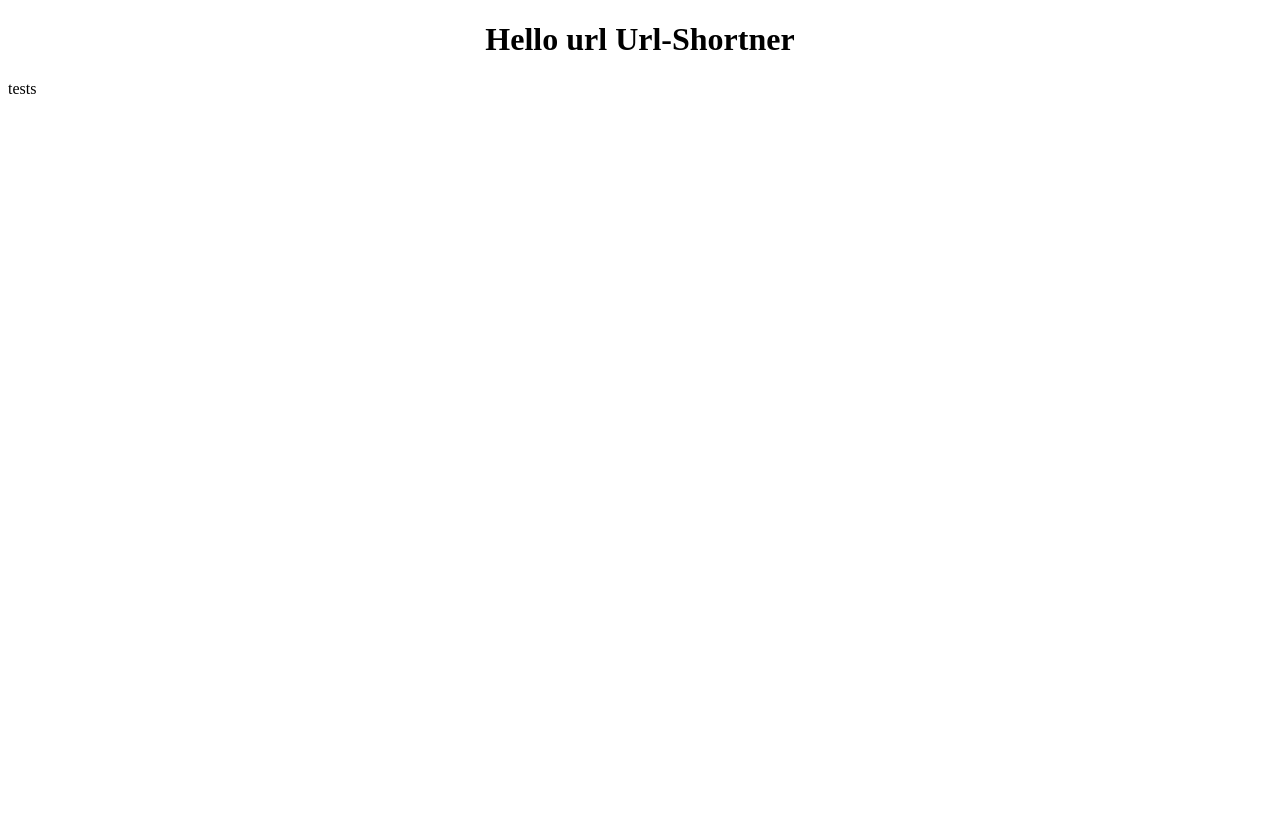
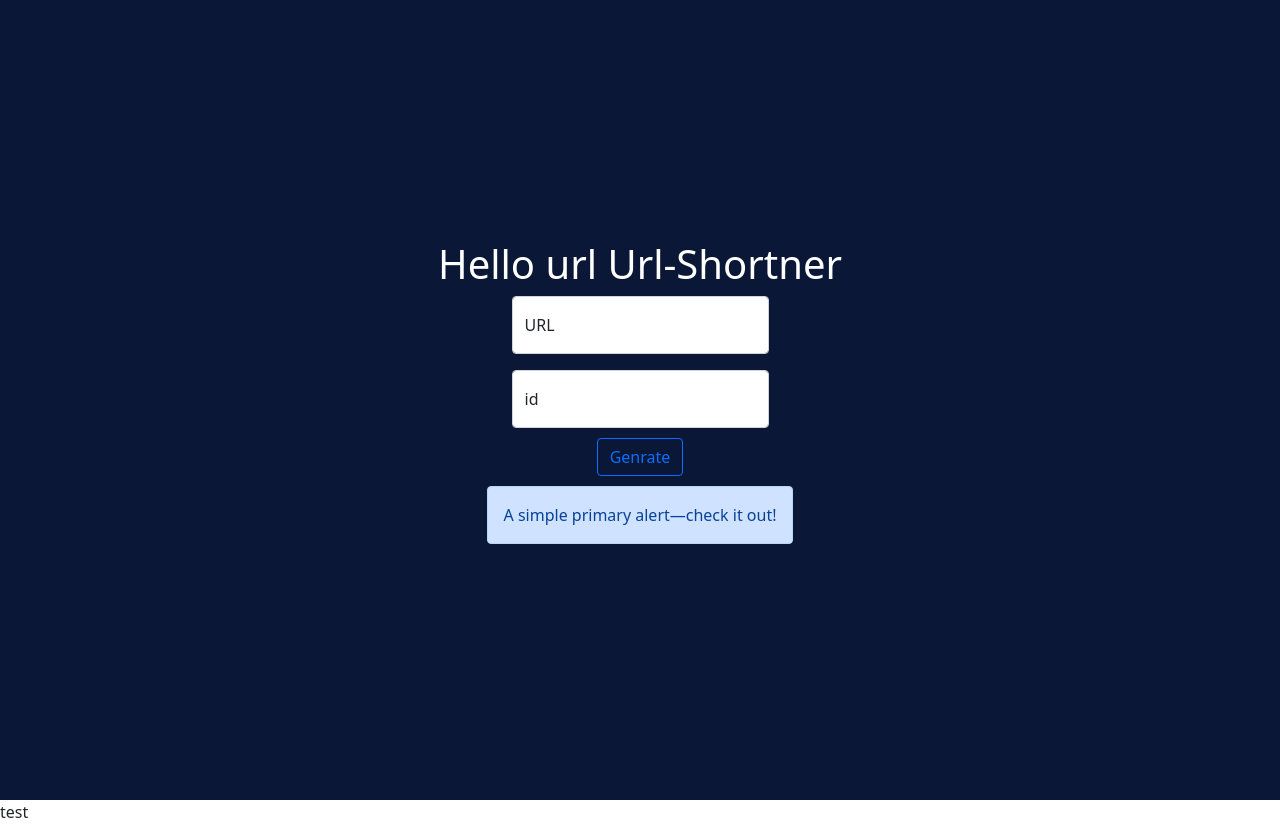
Before and after one commit to ahmadyasser01/url-shortner, a website: page public/index.html in a window 1280 px wide. Before the commit the page ends 800 px from the top, so only its background shows below. Drawn offline with nearby package versions, Linux system fonts and the light colour scheme.

Commit message:
simple front-end

```diff
--- a/package.json
+++ b/package.json
@@ -14,6 +14,7 @@
     "express": "^4.17.1",
     "helmet": "^4.6.0",
     "mongoose": "^6.0.5",
+    "nanoid": "^3.1.25",
     "validator": "^13.6.0"
   }
 }
--- a/public/index.html
+++ b/public/index.html
@@ -6,12 +6,56 @@
     <meta http-equiv="X-UA-Compatible" content="IE=edge">
     <meta name="viewport" content="width=device-width, initial-scale=1.0">
     <title>Url-Shortner</title>
+    <link href="https://cdn.jsdelivr.net/npm/bootstrap@5.1.1/dist/css/bootstrap.min.css" rel="stylesheet"
+        integrity="sha384-F3w7mX95PdgyTmZZMECAngseQB83DfGTowi0iMjiWaeVhAn4FJkqJByhZMI3AhiU" crossorigin="anonymous">
+
     <link rel="stylesheet" href="style/main.css">
 </head>
 
 <body>
-    <h1>Hello url Url-Shortner</h1>
-    <p>tests</p>
+    <div id="root">
+
+        <div class="container">
+            <h1>Hello url Url-Shortner</h1>
+            <form action="">
+                <div class="form-floating mb-3">
+                    <input type="url" class="form-control" id="floatingInput" placeholder="www.example.com">
+                    <label for="floatingInput">URL</label>
+                </div>
+                <div class="form-floating">
+                    <input type="text" class="form-control" id="floatingInput" placeholder="ay01" autocomplete="off">
+                    <label for="floatingInput2">id</label>
+                </div>
+                <button type="button" class="btn btn-outline-primary">Genrate</button>
+
+
+            </form>
+
+
+        </div>
+        <div class="alert alert-primary" role="alert">
+            A simple primary alert—check it out!
+        </div>
+
+    </div>
+
+
+    <script id="test" type="text/html">
+        <div>
+        <p>{{message}}</p>
+        </div>
+        </script>
+    <script src="https://cdnjs.cloudflare.com/ajax/libs/mustache.js/3.0.1/mustache.min.js
+    "></script>
+    <script src="https://cdnjs.cloudflare.com/ajax/libs/moment.js/2.22.2/moment.min.js">
+    </script>
+    <script src="https://cdnjs.cloudflare.com/ajax/libs/qs/6.6.0/qs.min.js"></script>
+
+    <script src="./js/client.js"></script>
+    <script src="https://cdn.jsdelivr.net/npm/bootstrap@5.1.1/dist/js/bootstrap.bundle.min.js"
+        integrity="sha384-/bQdsTh/da6pkI1MST/rWKFNjaCP5gBSY4sEBT38Q/9RBh9AH40zEOg7Hlq2THRZ"
+        crossorigin="anonymous"></script>
+
 </body>
 
 </html>
--- /dev/null
+++ b/public/js/client.js
@@ -0,0 +1,9 @@
+const approot = document.getElementById('root')
+// Select the template
+const test = document.querySelector('#test').innerHTML
+console.log(test)
+const html = Mustache.render(test, { message: "test" })
+
+
+// Insert the template into the DOM
+approot.insertAdjacentHTML('afterend', html)
--- a/public/style/main.css
+++ b/public/style/main.css
@@ -1,3 +1,40 @@
+*{
+    box-sizing: border-box;
+    margin: 0;
+    padding: 0;
+    /* color: #DDD; */
+}
+#root{
+    display: flex;
+    flex-direction: column;
+    align-items: center;
+    justify-content: center;
+     height: 100vh;
+    background-color:#0b1736 ;
+
+}
 h1{
-    text-align: center;
+    color: white;
 }
+.container {
+    display: flex;
+    flex-direction: column;
+    align-items: center;
+    justify-content: center;
+
+}
+.container button ,.alert-primary{
+    margin-top:10px ;
+}
+.container form {
+    display: flex;
+    flex-direction: column;
+    align-items: center;
+    justify-content: center;
+
+}
+/*
+.btn-outline-primary:hover{
+    background-color: white;
+    color: black;
+} */
--- a/src/models/links.js
+++ b/src/models/links.js
@@ -7,7 +7,9 @@ const linksSchema = new mongoose.Schema({
         type: String,
         required: false,
         trim: true,
-        unique: true
+        unique: true,
+        match: [/^[a-z0-9]+$/i],
+        lowercase: true
     },
     url: {
         type: String,
```
Also changed, not shown: public/404.html (added, +25 -0 lines), public/style/404.css (added, +11 -0 lines), src/index.js (+14 -5 lines), public/images/404.jpg (added), 1 other file.
